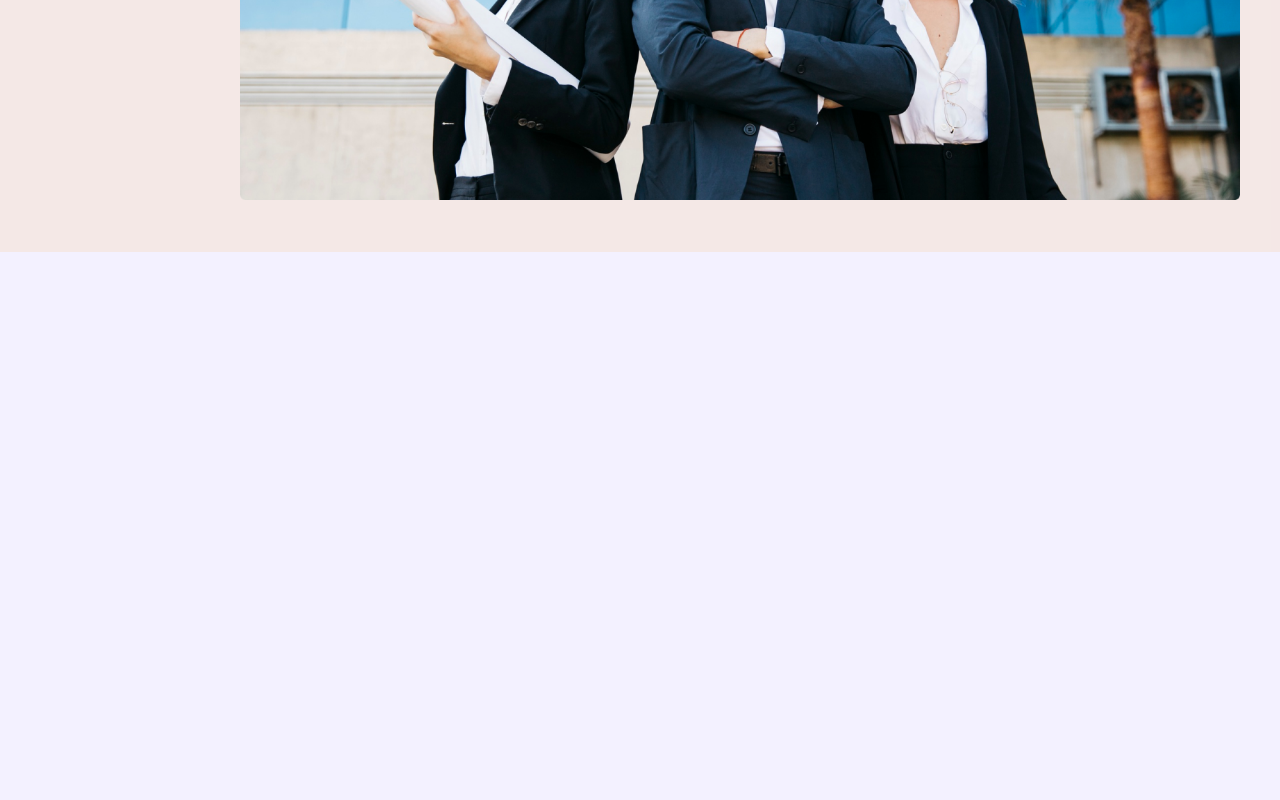
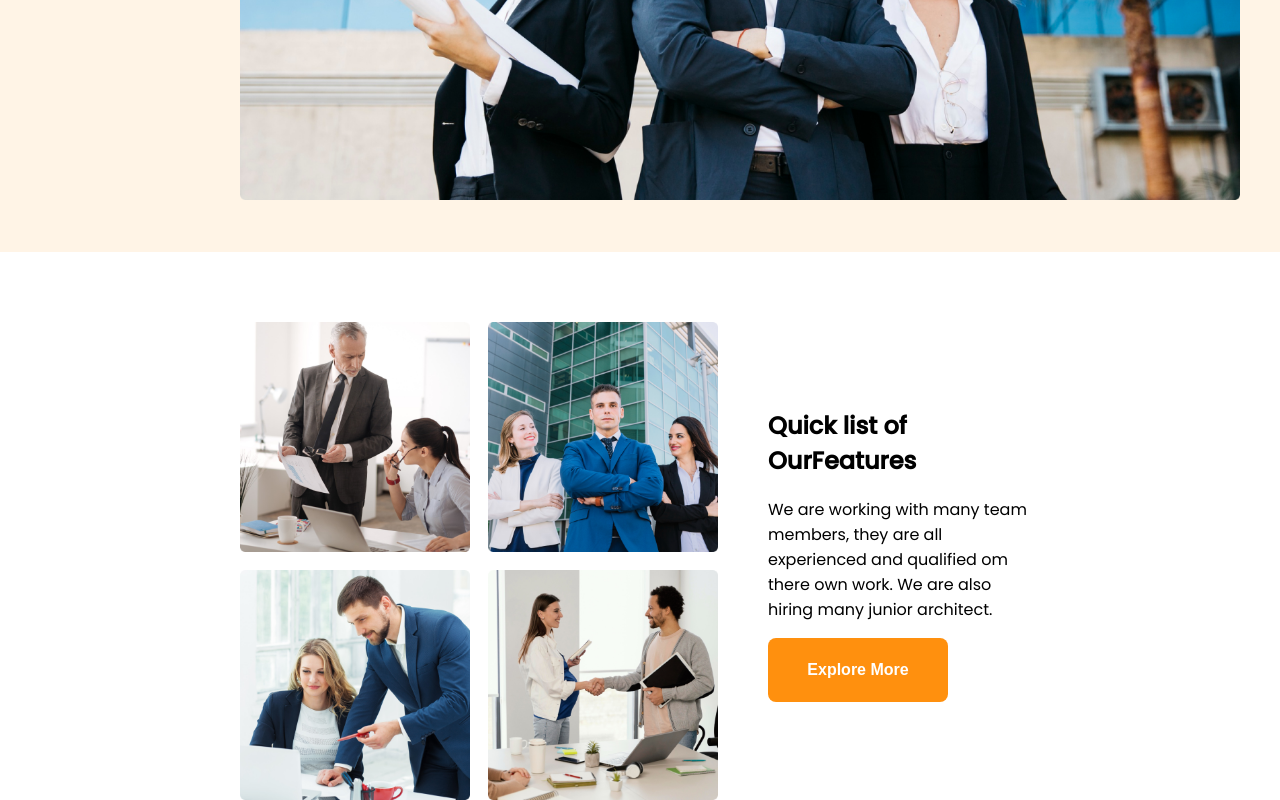
Before and after one commit to RocksanaAkter/g3-architects, a plain HTML site: page index.html in a window 1280 px wide. Shown: the part 865-1665 px from the top of the page. Before the commit the page ends 1117 px from the top, so only its background shows below. Drawn offline with Linux system fonts and the light colour scheme.

Commit message:
second part

```diff
--- a/index.html
+++ b/index.html
@@ -16,7 +16,7 @@
             <div>
                 <h1 class="nav-text">G3 Architects</h1>
             </div>
-            <div >
+            <div>
                 <a class="nav-link" href="">Home</a>
                 <a class="nav-link" href="">About</a>
                 <a class="nav-link" href="">Contact Us</a>
@@ -26,7 +26,8 @@
         <section>
             <h2>Brand New <br>Group of Architects</h2>
             <p>
-                We are the architect of new project 'G3 Architects'. We are going to <br>represent our project, we have been
+                We are the architect of new project 'G3 Architects'. We are going to <br>represent our project, we have
+                been
                 working and researching with this project around 1 year.
             </p>
             <button class="btn-exploreMore">Explore More</button>
@@ -34,7 +35,32 @@
         <img class="banner-img" src="images/banner.png" alt="">
     </header>
     <main>
+        <!-- second-part start -->
+        <section class="second-part">
+            <div class="second-part-img">
+                <img src="images/team1.png" alt="">
+                <img src="images/team2.png" alt="">
+                <img src="images/team3.png" alt="">
+                <img src="images/team4.png" alt="">
+            </div>
+            <div>
+                <h1>Quick list <span>of Our</span><span>Features</span></h1>
+                <p>
+                    We are working with many team members, they are all experienced and qualified om there own work. We
+                    are also hiring many junior architect.
+                </p>
+                <button class="btn-exploreMore">Explore More</button>
+            </div>
+        </section>
+        <!-- third-part-start -->
+        <section>
+            <div class="third-left-side">
 
+            </div>
+            <div class-="third-right-side">
+
+            </div>
+        </section>
     </main>
     <footer>
 
--- a/styles/style.css
+++ b/styles/style.css
@@ -3,7 +3,7 @@
 /* common styles */
 body {
     font-family: 'Poppins', sans-serif;
-    background-color: #F3F1FF;
+
     margin: 0;
 
 }
@@ -71,3 +71,23 @@ margin-bottom: 32px;
     height: 500px;
     padding-bottom: 45px;
 }
+
+/* second-part start  */
+.second-part{
+    display: flex;
+    justify-content: space-between;
+    align-items: center;
+    gap: 50px;
+    padding-left: 240px;
+    padding-right: 240px;
+   margin-top: 70px;
+}
+.second-part img{
+    width: 230px;
+    height: 230px;
+}
+.second-part-img{
+    display: grid;
+    grid-template-columns: repeat(2, 1fr);
+    gap: 18px;
+}
```
